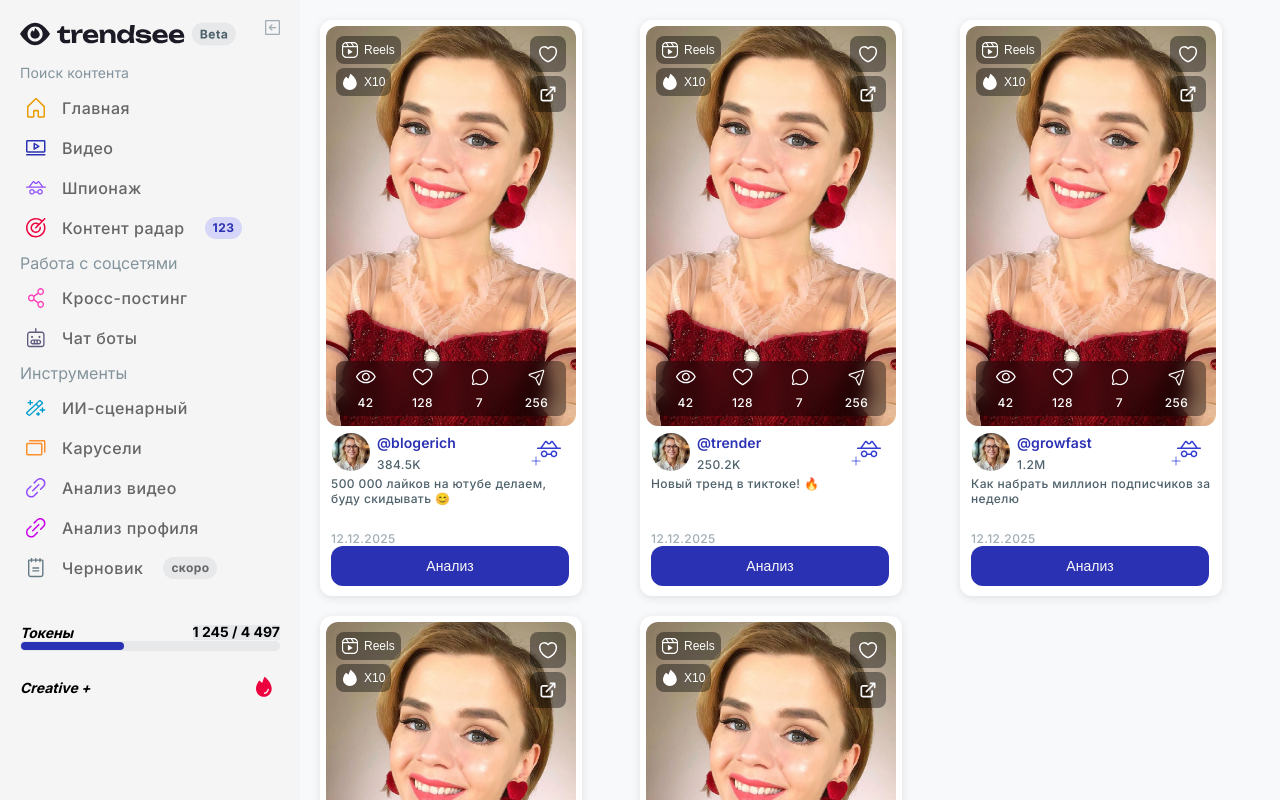
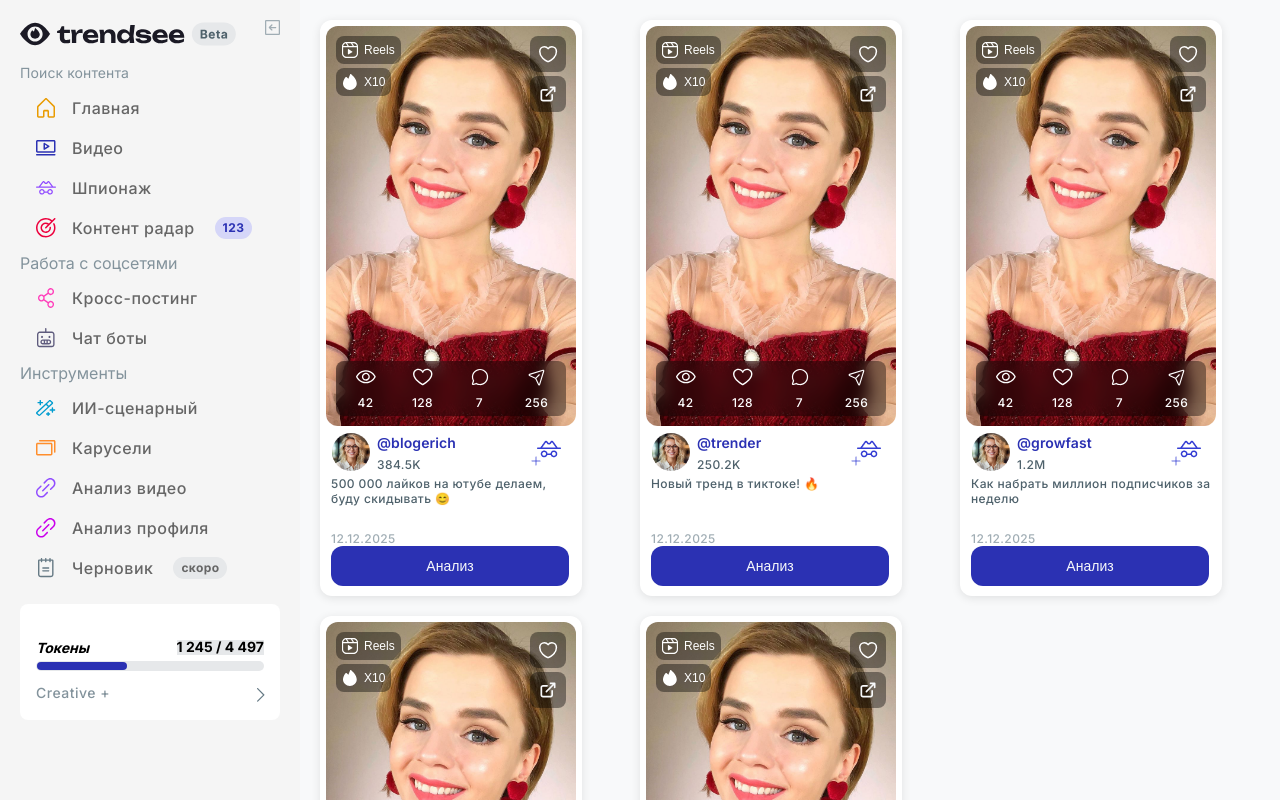
Before and after one commit to Pellesh011/trendsee-test, a Vue app in the folder frontend/: page / in a window 1280 px wide. Built offline with nearby package versions, Linux system fonts and the light colour scheme.

Commit message:
sidebar tokens

```diff
--- a/frontend/src/assets/main.css
+++ b/frontend/src/assets/main.css
@@ -63,6 +63,9 @@ button {
 }
 .background-tertiary {
   background-color: var(--backgroud-tertiary, #E6E8EA);
+}
+.text-tertiary {
+  color: var(--text-tertiary, #E6E8EA);
 }
 .background-brand-subtle{
   background-color: var(--background-brand-subtle, #D5D6F8);
@@ -183,3 +186,45 @@ button.primary.background-default {
   width: fit-content;
    width: 100%;
 }
+
+
+.icon {
+    display: flex;
+    align-items: center;
+    justify-content: center;
+}
+
+.icon-20 {
+    width: 20px;
+    height: 20px;
+}
+
+.icon-16 {
+    width: 16px;
+    height: 16px;
+}
+.icon-7-13{
+    width: 7.5px;
+    height: 13.75px;
+}
+
+.icon img {
+    max-width: 100%;
+    max-height: 100%;
+}
+
+.mt-5{
+  margin-top: 5px;
+}
+.mt-10{
+  margin-top: 10px;
+}
+
+.layout{
+  border: 1px solid transparent;
+  border-radius: 8px;
+  padding: 14px 15px;
+}
+.bg-white{
+  background-color: white;
+}
--- a/frontend/src/components/common/Sidebar.vue
+++ b/frontend/src/components/common/Sidebar.vue
@@ -109,21 +109,25 @@
         </li>
       </ul>
     </nav>
+    <div class="layout bg-white">
       <div class="tokens horizontal-align">
-
         <span class="body-small italic bold">Токены</span>
         <span class="background-tertiary body-small text-lh-caption bold flex-content-right">1 245 / 4 497</span>
       </div>
-    <div class="tokens-slide-bar">
+      <div class="tokens-slide-bar mt-5">
         <div class="tokens-slide-bar-full">
           <div class="tokens-slide-bar-filled"></div>
         </div>
       </div>
-    <div class="tokens horizontal-align">
-      <span class="body-small italic bold">Creative +</span>
-      <span class="icon  icon-16  flex-content-right">
-        <img src="@/assets/images/icons/fire.svg" alt="Icon">
+      <div class="horizontal-align mt-10">
+        <span class="text-tertiary body-small body-medium">Creative +</span>
+        <span class="icon-7-13  flex-content-right">
+          <a href="">
+            <img src="@/assets/images/icons/right.svg" alt="Icon">
+          </a>
         </span>
+      </div>
+
     </div>
 
 
@@ -135,26 +139,30 @@
 </script>
 
 <style scoped>
-.tokens-slide-bar{
+.tokens-slide-bar {
   width: 100%;
-  height:10px;
+  height: 10px;
 }
-.tokens-slide-bar-full{
+
+.tokens-slide-bar-full {
   border: 1px solid transparent;
   border-radius: 8px;
   height: 100%;
   background-color: var(--backgroud-tertiary, #E6E8EA);
 }
-.tokens-slide-bar-filled{
-  width:40%;
+
+.tokens-slide-bar-filled {
+  width: 40%;
   border: 1px solid transparent;
   border-radius: 8px;
   height: 100%;
   background-color: var(--text-brand-medium, #E6E8EA);
 }
-.sidebar .sub-menu-item  .menu-text {
+
+.sidebar .sub-menu-item .menu-text {
   margin-left: 10px;
 }
+
 .sidebar {
   min-width: 300px;
   background-color: #f5f5f5;
@@ -170,7 +178,7 @@
 }
 
 .sidebar nav ul li {
-  padding: 4px 0px;
+  padding: 4px 10px;
 }
 
 .sidebar nav ul li a {
@@ -220,6 +228,7 @@
   width: 32px;
   height: 32px;
 }
+
 .text-lh-sm {
   line-height: 21px;
 }
--- a/frontend/src/components/ui/ReelItem.vue
+++ b/frontend/src/components/ui/ReelItem.vue
@@ -237,27 +237,6 @@ const {
     margin-left: 4px;
 }
 
-.icon {
-    display: flex;
-    align-items: center;
-    justify-content: center;
-}
-
-.icon-20 {
-    width: 20px;
-    height: 20px;
-}
-
-.icon-16 {
-    width: 16px;
-    height: 16px;
-}
-
-.icon img {
-    max-width: 100%;
-    max-height: 100%;
-}
-
 .video-statistics {
     display: flex;
     justify-content: space-between;
```
Also changed, not shown: frontend/src/assets/images/icons/right.svg (added). Lines whose indentation alone changed are shown as unchanged.
